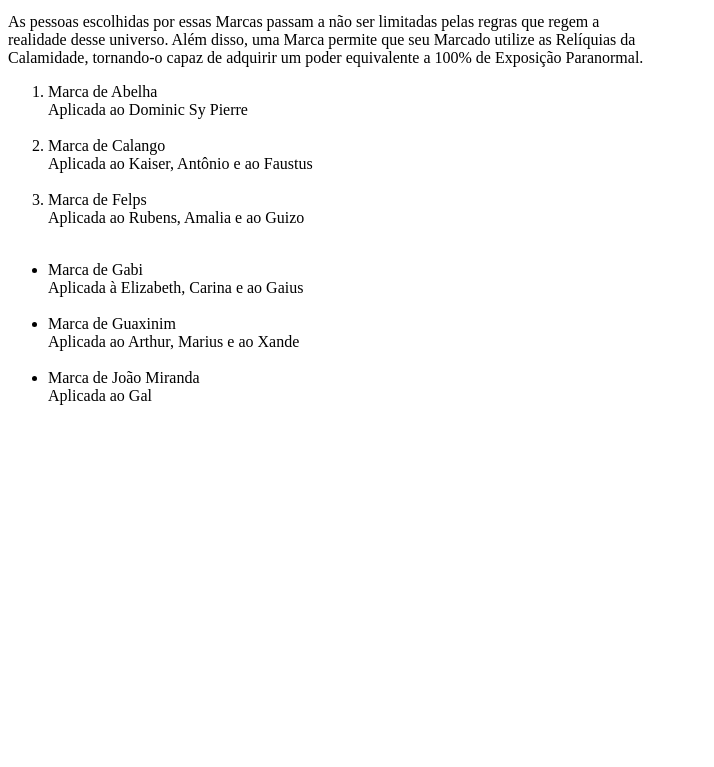
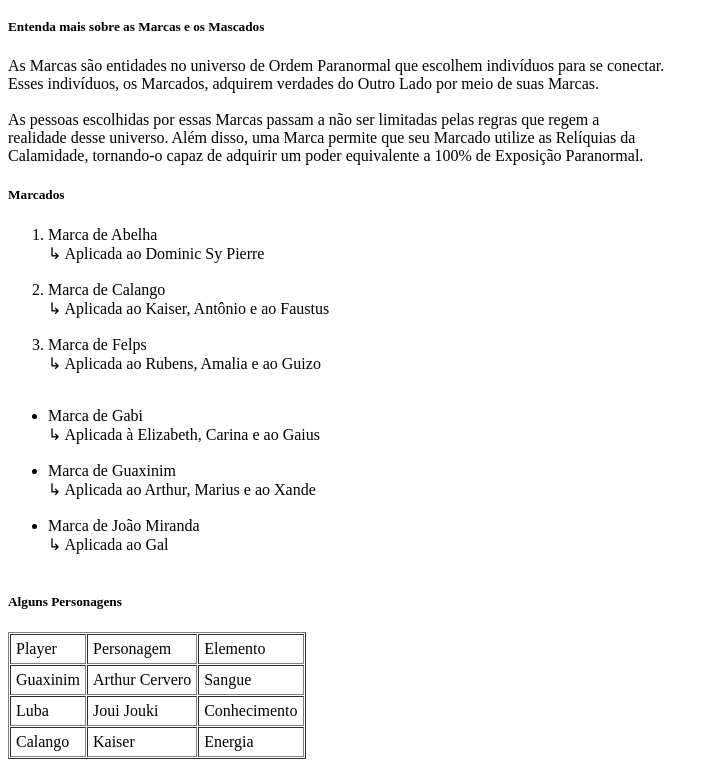
Before and after one commit to piponei/design_web_tmsi, a plain HTML site: page index.html in a window 1280 px wide. Shown: the part 399-1166 px from the top of the page, without its empty margins (0-714 px from the left). Before the commit the page ends 838 px from the top, so only its background shows below. Drawn offline with Linux system fonts and the light colour scheme.

Commit message:
atualizando o index.html

```diff
--- a/index.html
+++ b/index.html
@@ -1,11 +1,14 @@
 <!DOCTYPE html>
 <head>
     <title> OP Marcas </title>
+    <link rel="stylesheet" type="text/css" href="style.css">
 </head>
 <body>
     <h1>ORDEM PARANORMAL - MARCAS</h1>
-    <img src="imagens/OP.jpg" height="196" width="410"> <br>
+    <div id="imagem">
+    <img src="imagens/OP.jpg" height="294" width="615"> <br>
     <a href="https://ordemparanormal.fandom.com/wiki/Marcas#:~:text=As%20Marcas%20s%C3%A3o%20entidades%20no,regem%20a%20realidade%20desse%20universo."> Clique aqui para abrir o site Original</a>
+    </div id="imagem">
     <h5>Entenda mais sobre as Marcas e os Mascados</h5>
     <p>As Marcas são entidades no universo de Ordem Paranormal que escolhem indivíduos para se conectar. <br>
         Esses indivíduos, os Marcados, adquirem verdades do Outro Lado por meio de suas Marcas. <br>
@@ -13,14 +16,38 @@
         realidade desse universo. Além disso, uma Marca permite que seu Marcado utilize as Relíquias da <br>
         Calamidade, tornando-o capaz de adquirir um poder equivalente a 100% de Exposição Paranormal.
     </p>
+    <h5>Marcados</h5>
     <ol>
-        <li> Marca de Abelha <br>Aplicada ao Dominic Sy Pierre </li> <br>
-        <li> Marca de Calango <br>Aplicada ao Kaiser, Antônio e ao Faustus </li> <br>
-        <li> Marca de Felps <br>Aplicada ao Rubens, Amalia e ao Guizo </li> <br>
+        <li> Marca de Abelha <br>↳ Aplicada ao Dominic Sy Pierre </li> <br>
+        <li> Marca de Calango <br>↳ Aplicada ao Kaiser, Antônio e ao Faustus </li> <br>
+        <li> Marca de Felps <br>↳ Aplicada ao Rubens, Amalia e ao Guizo </li> <br>
     </ol>
     <ul>
-        <li> Marca de Gabi <br>Aplicada à Elizabeth, Carina e ao Gaius </li> <br>
-        <li> Marca de Guaxinim <br>Aplicada ao Arthur, Marius e ao Xande </li> <br>
-        <li> Marca de João Miranda <br>Aplicada ao Gal </li> <br>
+        <li> Marca de Gabi <br>↳ Aplicada à Elizabeth, Carina e ao Gaius </li> <br>
+        <li> Marca de Guaxinim <br>↳ Aplicada ao Arthur, Marius e ao Xande </li> <br>
+        <li> Marca de João Miranda <br>↳ Aplicada ao Gal </li> <br>
     </ul>
+    <h5>Alguns Personagens</h5>
+    <table border="1" cellspacing="1" cellpadding="5">
+        <tr id="sbt">
+            <td> Player </td>
+            <td> Personagem </td>
+            <td> Elemento </td>
+        </tr id="sbt">
+        <tr>
+            <td> Guaxinim </td>
+            <td> Arthur Cervero </td>
+            <td> Sangue </td>
+        </tr>
+        <tr>
+            <td> Luba </td>
+            <td> Joui Jouki  </td>
+            <td> Conhecimento </td>
+        </tr>
+        <tr>
+            <td> Calango </td>
+            <td> Kaiser </td>
+            <td> Energia </td>
+        </tr>
+    </table>
 </body>
```
